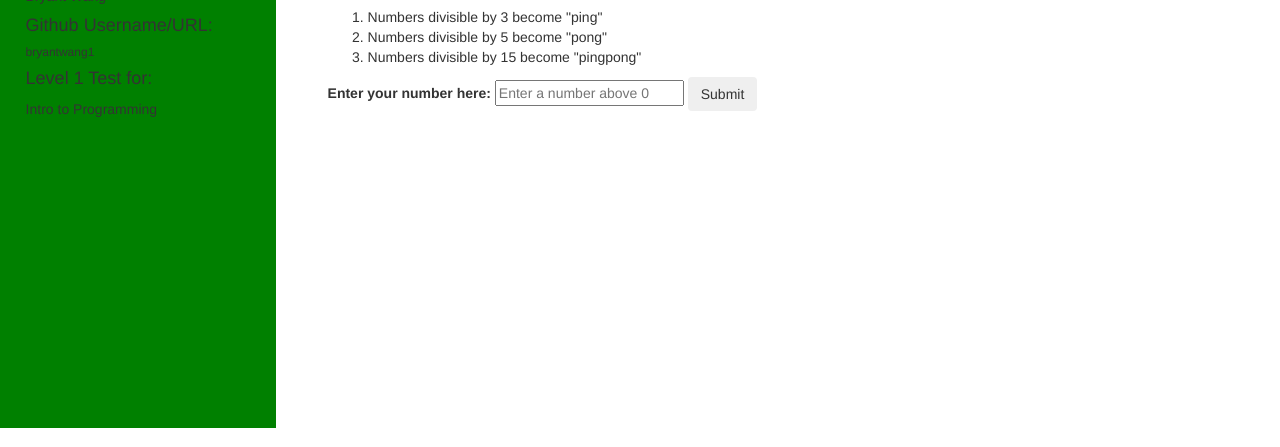
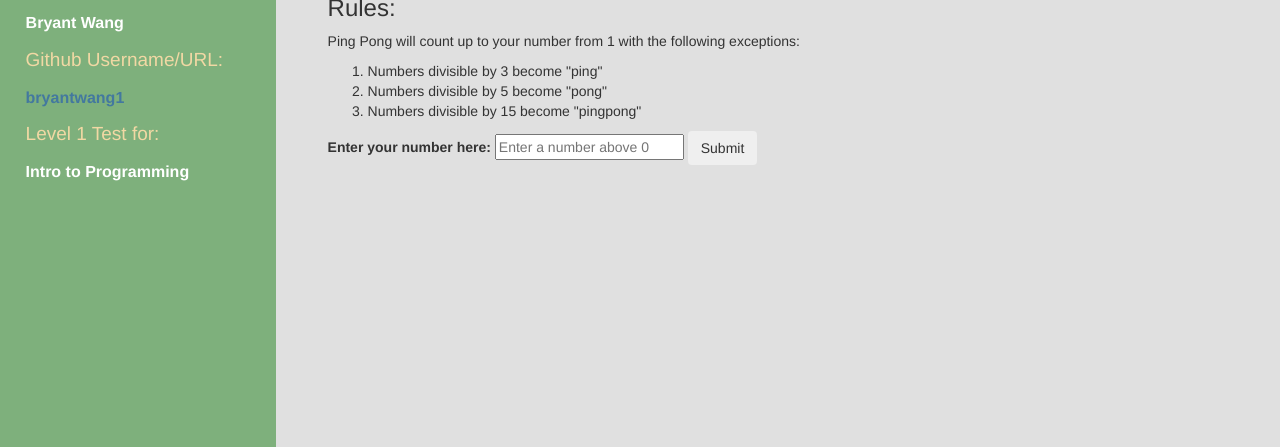
Before and after one commit to bryantwang1/ping-pong-web, a plain HTML site: page index.html in a window 1280 px wide. Shown: the part 438-885 px from the top of the page. Drawn offline with Linux system fonts and the light colour scheme.

Commit message:
Add css styling that imitates the colors of the example picture.

```diff
--- a/css/styles.css
+++ b/css/styles.css
@@ -1,10 +1,13 @@
 .container {
-  margin: 0px;
-  padding: 0px;
+  margin: 0;
+  padding: 0;
+  background-color: #e0e0e0;
+  height: 100vh;
+  width: 100vw;
 }
 
 .custom-head {
-  background-color: orange;
+  background-color: #f1d8a4;
   width: 100vw;
   margin-left: 0vw;
   text-align: center;
@@ -15,11 +18,40 @@
 
 .flexer {
   display: flex;
+  background-color: #e0e0e0;
+  height: 70vh;
 }
 
 .sidebar {
   margin-right: 4vw;
-  background-color: green;
+  background-color: #7eb07c;
   padding: 2vw;
-  height: 70vh;
 }
+
+.sidebar h4 {
+  color: #f1d8a4;
+  font-size: 19px;
+}
+
+.sidebar h5, .sidebar h6 {
+  font-size: 16px;
+  font-weight: bolder;
+  padding-top: 1vh;
+  padding-bottom: 1vh;
+}
+
+.sidebar h5 {
+  color: #43789f
+}
+
+.sidebar h6 {
+  color: white;
+}
+
+.content {
+  padding-top: 3vh;
+}
+
+.content h2 {
+  font-size: 40px;
+}
--- a/index.html
+++ b/index.html
@@ -16,11 +16,11 @@
         <div class="sidebar">
           <h2>About Ping Pong</h2>
           <h4>Created by:</h4>
-          <h7>Bryant Wang</h7>
+          <h6>Bryant Wang</h6>
           <h4>Github Username/URL:</h4>
-          <h6>bryantwang1</h6>
+          <h5>bryantwang1</h5>
           <h4>Level 1 Test for:</h4>
-          <h7>Intro to Programming</h7>
+          <h6>Intro to Programming</h6>
         </div>
 
         <div class="content">
```
